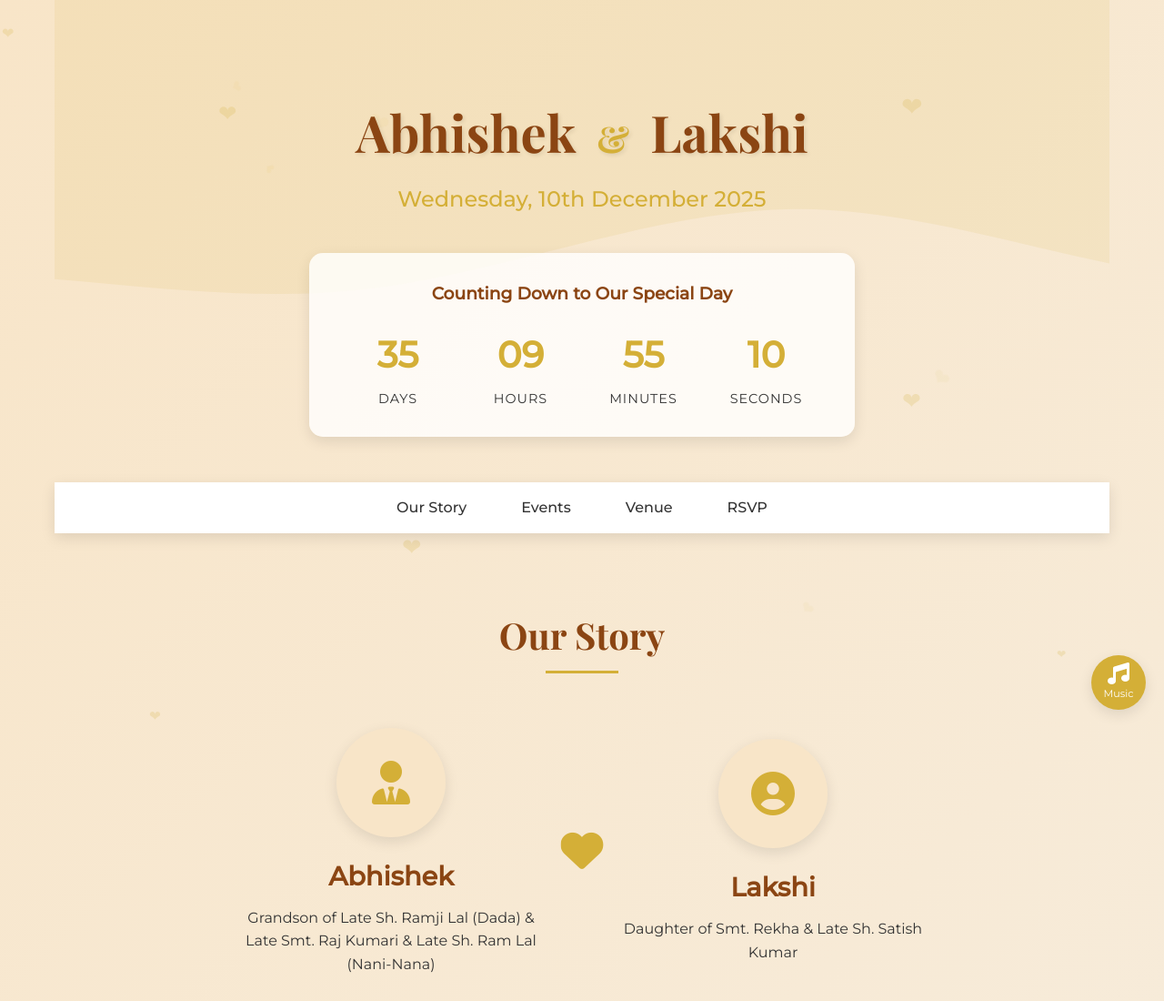
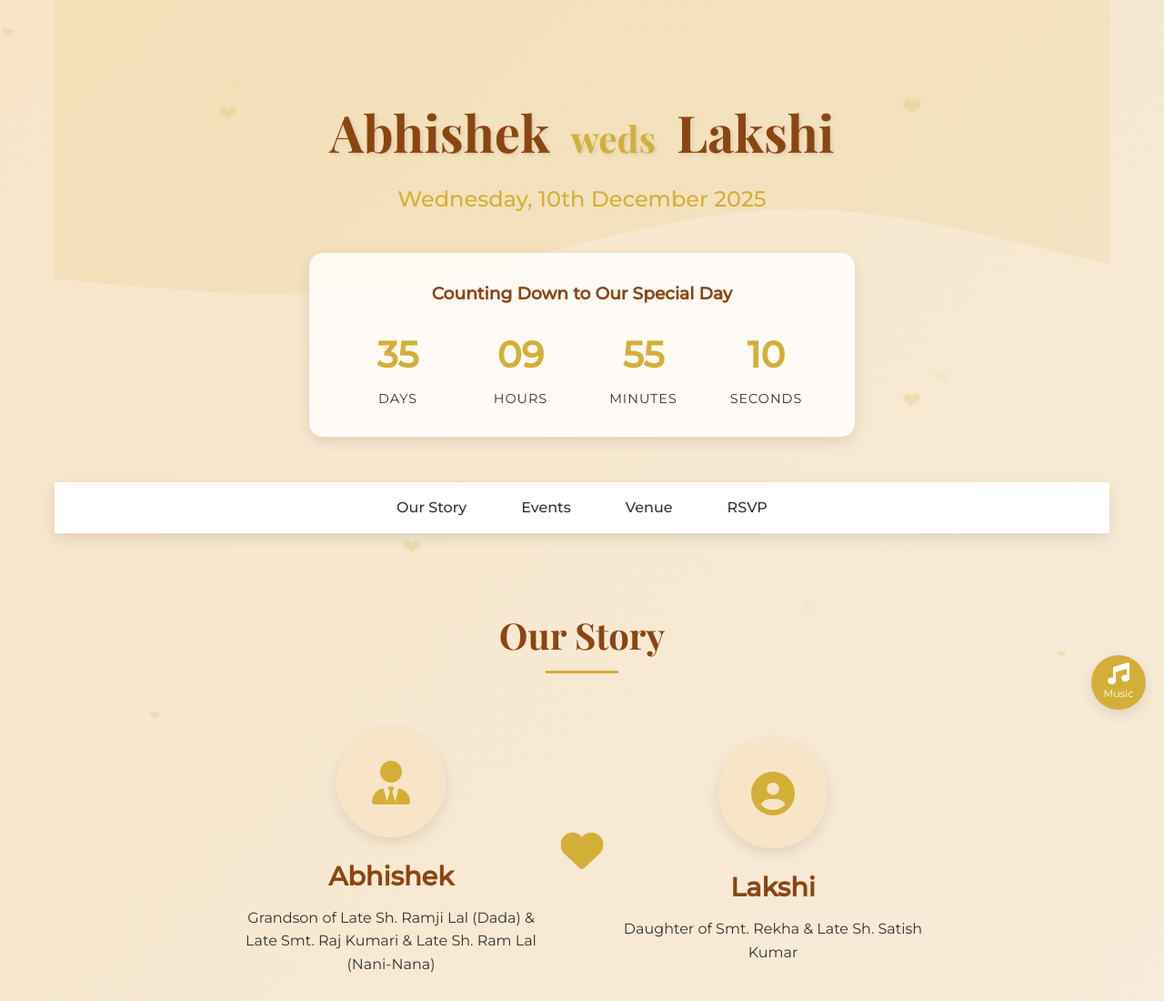
Before and after one commit to AbhishekKoli-Official/wedding-invitation, a plain HTML site: page index.html in a window 1280 px wide. Shown: the top 1100 px of the page at 91% size. Drawn offline with nearby package versions, Linux system fonts and the light colour scheme.

Commit message:
Update index.html

```diff
--- a/index.html
+++ b/index.html
@@ -29,7 +29,7 @@
         <!-- Header Section -->
         <header class="header">
             <div class="header-content">
-                <h1 class="couple-names">Abhishek <span class="and">&</span> Lakshi</h1>
+                <h1 class="couple-names">Abhishek <span class="and">weds</span> Lakshi</h1>
                 <p class="wedding-date">Wednesday, 10th December 2025</p>
                 <div class="countdown-container">
                     <h3>Counting Down to Our Special Day</h3>
```
